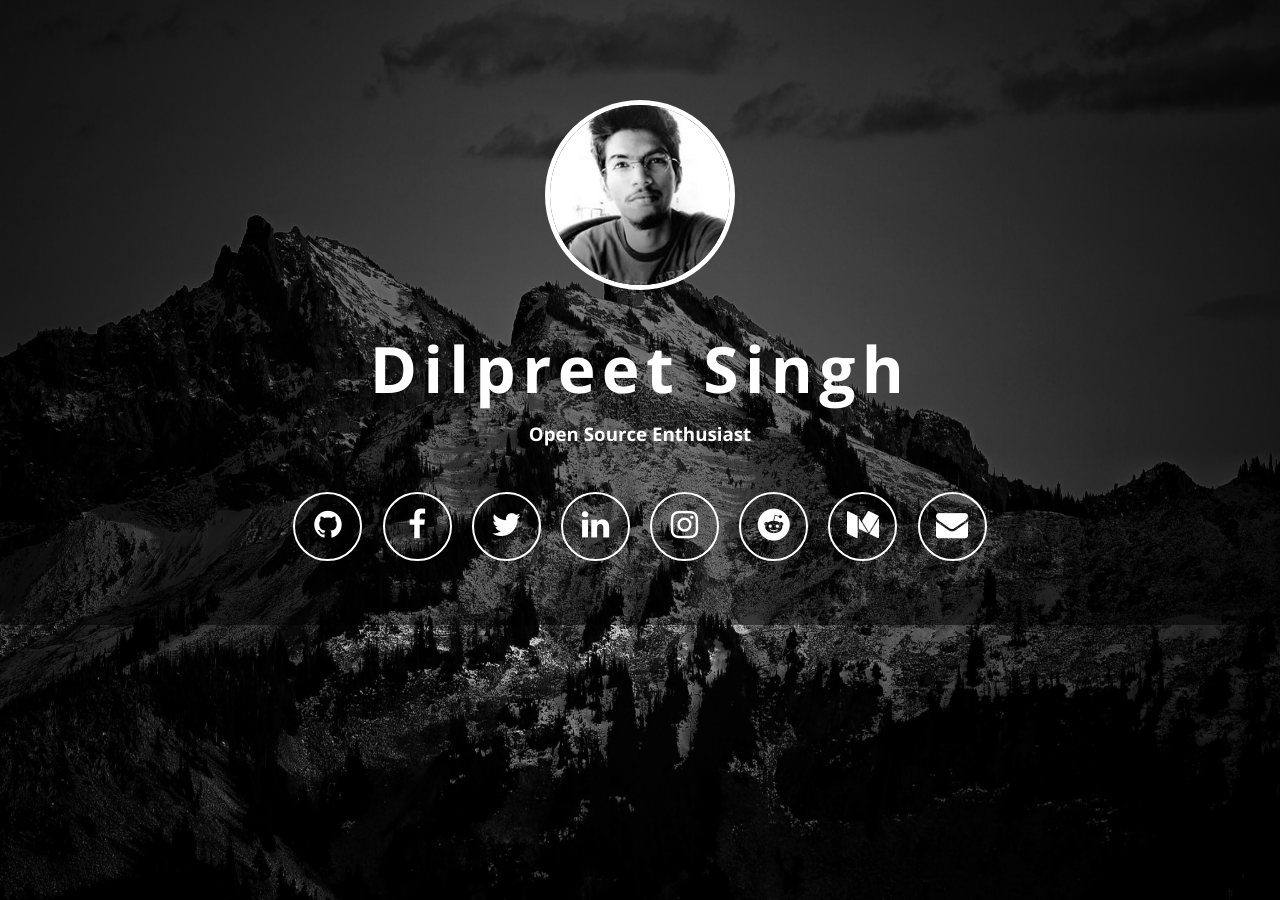
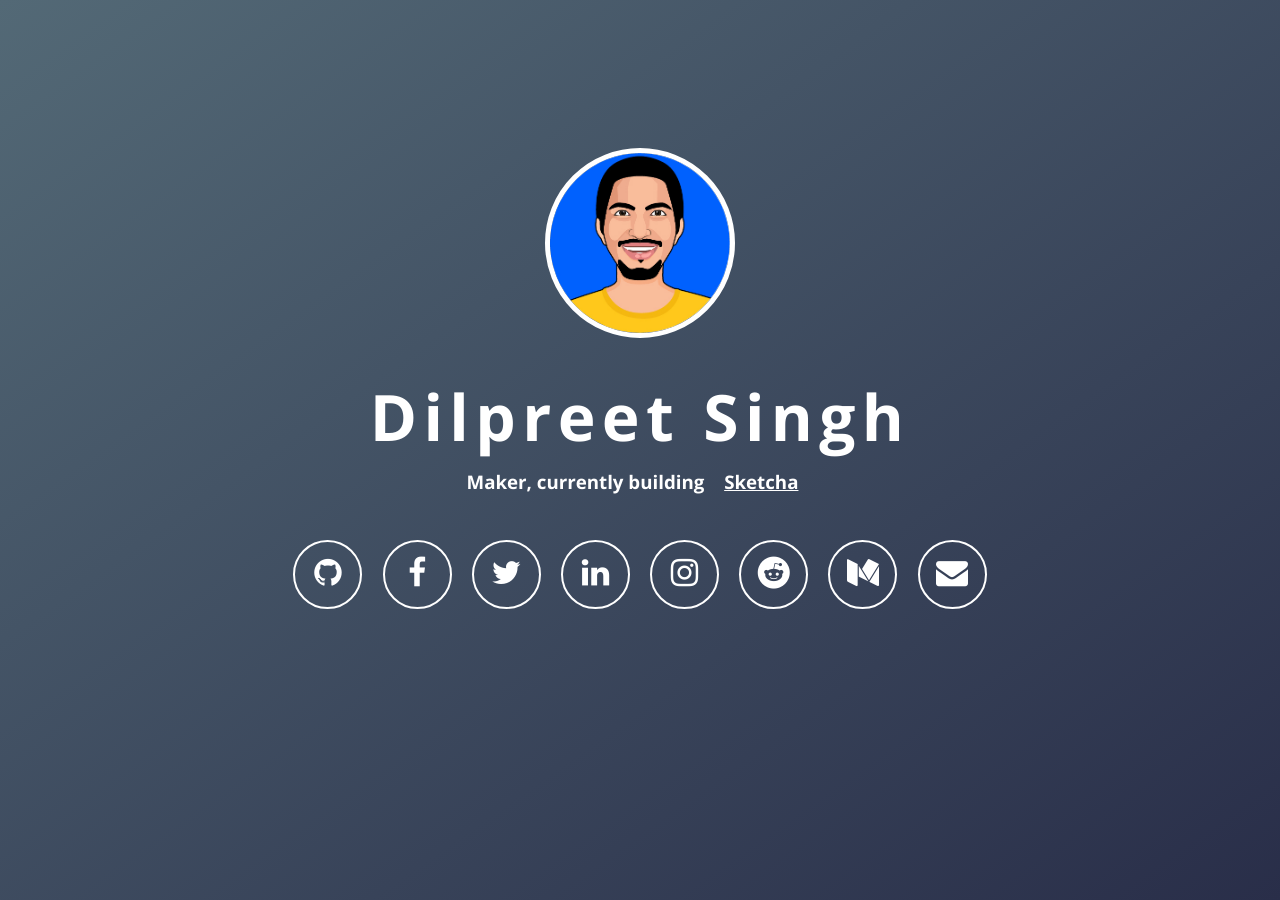
Before and after one commit to geekyd/geekyd.github.io, a Jekyll site: the page built from index.html, in a window 1280 px wide. Built offline with Jekyll 4.4.1, drawn with Linux system fonts in a browser that asks for light colours; nearby versions of some CDN libraries.

```diff
--- a/_config.yml
+++ b/_config.yml
@@ -1,29 +1,29 @@
 # Site settings
 name: Dilpreet Singh
-description: "Open Source Enthusiast"
-url: ""
+description: "Maker, currently building <a href='https://sketcha.io' style='text-decoration: underline;'>Sketcha</a>"
+url: "https://sketcha.io"
 
 
 # Delete the lines you don't need
 # about 5 elements are recomended
-github_username:  geekyd
-facebook_username: geekydil
-twitter_username: geekydil
+github_username:  dilpreetsio
+facebook_username: dilpreetsio
+twitter_username: dilpreetsio
 linkedin_username: dilpreetsinghofficial
-instagram_username:  geekyd
-reddit_username: dilpreetgeek
-medium_username:  geekyd06
-email: singhsince94@gmail.com
+instagram_username:  dilpreetsio
+reddit_username: dilpreetsio
+medium_username:  dilpreetsio
+email: imdilpreetsio@gmail.com
 
 avatar: yes
 #avatar_img_path: "imgs/avatar.jpg""
 # You can link to your GitHub image. That way it will get updated
 # automatically whenever you change your GitHub profile picture
-avatar_img_path: "imgs/DilpreetSingh.jpg"
+avatar_img_path: "imgs/image.jpg"
 
 
-front_img: yes
-front_img_path: "imgs/background.jpg"
+front_img: no
+front_img_path: "imgs/bg.png"
 #front_img_path: "https://external.url/image.jpg"
 
 
--- a/css/front.css
+++ b/css/front.css
@@ -1,12 +1,9 @@
+html {
+    height: 100%;
+}
 body {
     font-family: 'Open Sans',Helvetica,Arial,sans-serif;
-    background-color: rgba(0, 0, 0, 0.9);
-    position: absolute;
-    top: 0;
-    bottom: 0;
-    right: 0;
-    left: 0;
-    margin: 0;
+    background-image: linear-gradient(to bottom right, #536976, #292E49);
 }
 #fullscreen {
     z-index: -999;
@@ -38,9 +35,8 @@ h3 {
     font-weight: thin;
 }
 .content {
-    padding-top: 100px;
+    padding-top: 140px;
     padding-bottom: 40px;
-    background-color: rgba(0, 0, 0, 0.5);
     text-align: center;
 }
 ul {
@@ -64,7 +60,7 @@ li:hover {
     -moz-transition: 500ms;
     transition: 500ms;
     text-decoration: none;
-    background-color: rgba(0, 0, 0, 0.5);
+    background-color: #2661fe;
 }
 a {
     color: white;
@@ -108,7 +104,7 @@ a:hover {
     -webkit-transition: 500ms;
     -moz-transition: 500ms;
     transition: 500ms;
-    background-color: rgba(0, 0, 0, 0.5);
+    background-color: rgba(38, 97, 254);
     color: white;
     text-decoration: none;
 }
```
Also changed, not shown: Gemfile (added, +29 -0 lines), Gemfile.lock (added), imgs/DilpreetSingh.jpg (deleted), imgs/bg.png (added), imgs/favicon.ico, imgs/image.jpg (added).
